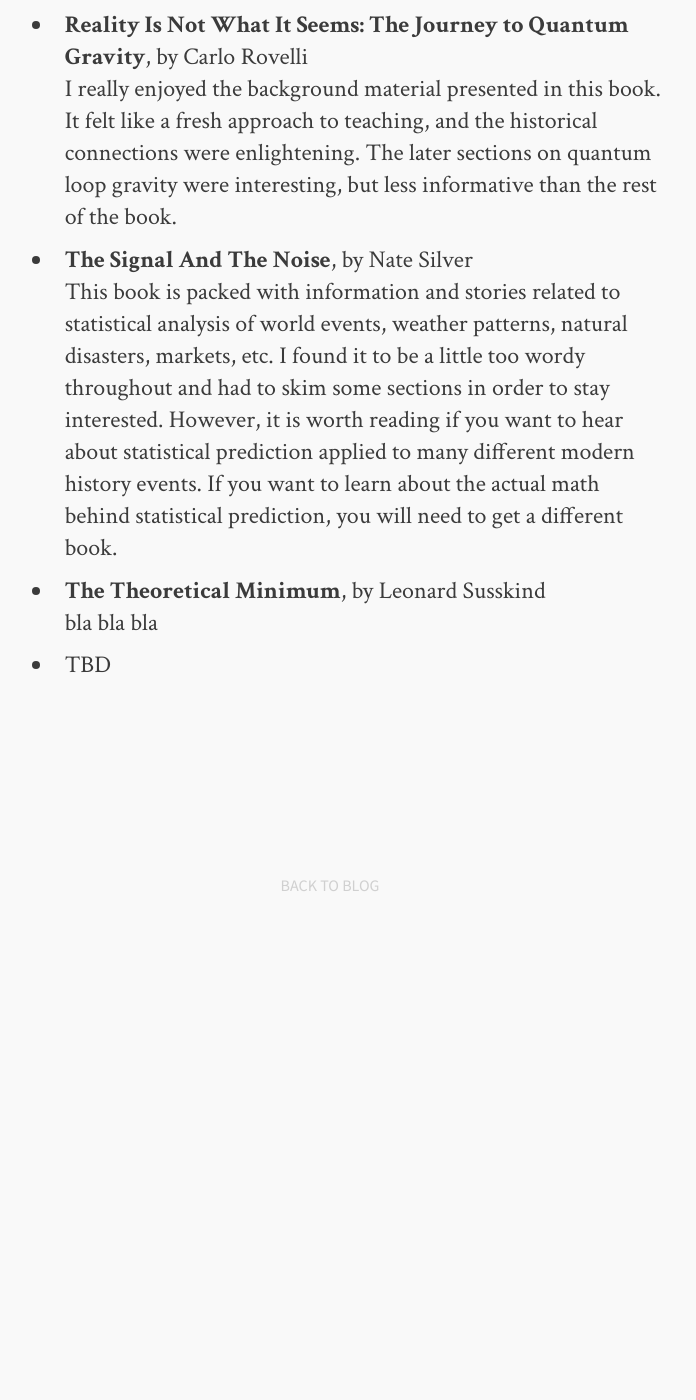
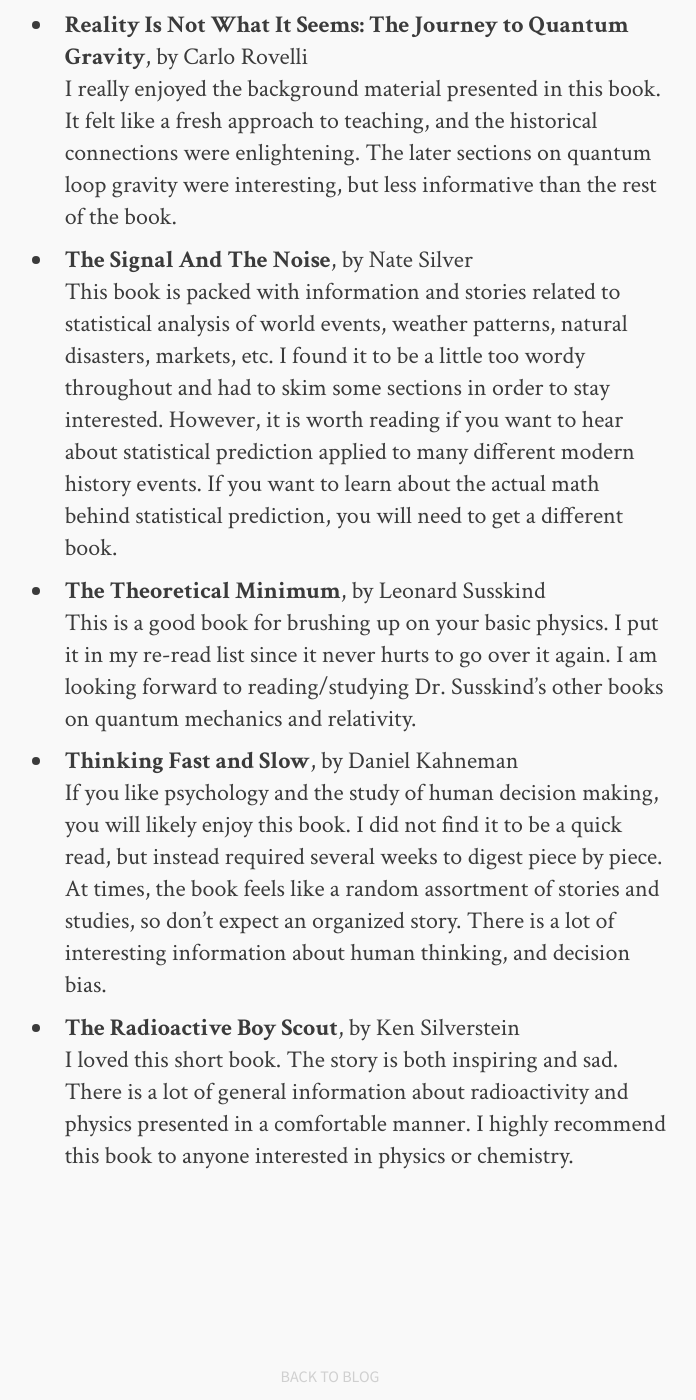
Before and after one commit to ohmdsp/ohmdsp.github.io, a Jekyll site: the page built from _posts/blog/2019-09-21-Ongoing-Reading-List.md, in a window 1280 px wide and 1400 px high, scrolled down 1251 px. Shown: the whole window, without its empty margins (310-1006 px from the left). Built offline with Jekyll 4.4.1, drawn with Linux system fonts in a browser that asks for light colours; nearby versions of some CDN libraries; a script that is not in the unit is left out; comment, search, counter and statistics services are not loaded; before the commit the page ends 2160 px from its top, so only the background shows below that.

Commit message:
blog updates

```diff
--- a/_posts/blog/2019-09-21-Ongoing-Reading-List.md
+++ b/_posts/blog/2019-09-21-Ongoing-Reading-List.md
@@ -21,6 +21,8 @@
  * __The Signal And The Noise__, by Nate Silver<br>
  This book is packed with information and stories related to statistical analysis of world events, weather patterns, natural disasters, markets, etc. I found it to be a little too wordy throughout and had to skim some sections in order to stay interested. However, it is worth reading if you want to hear about statistical prediction applied to many different modern history events. If you want to learn about the actual math behind statistical prediction, you will need to get a different book.
  * __The Theoretical Minimum__, by Leonard Susskind<br>
- bla bla bla
- * TBD
-<br>
+ This is a good book for brushing up on your basic physics. I put it in my re-read list since it never hurts to go over it again. I am looking forward to reading/studying Dr. Susskind's other books on quantum mechanics and relativity.
+ * __Thinking Fast and Slow__, by Daniel Kahneman<br>
+ If you like psychology and the study of human decision making, you will likely enjoy this book. I did not find it to be a quick read, but instead required several weeks to digest piece by piece. At times, the book feels like a random assortment of stories and studies, so don't expect an organized story. There is a lot of interesting information about human thinking, and decision bias.
+* __The Radioactive Boy Scout__, by Ken Silverstein<br>
+I loved this short book. The story is both inspiring and sad. There is a lot of general information about radioactivity and physics presented in a comfortable manner. I highly recommend this book to anyone interested in physics or chemistry.
```
